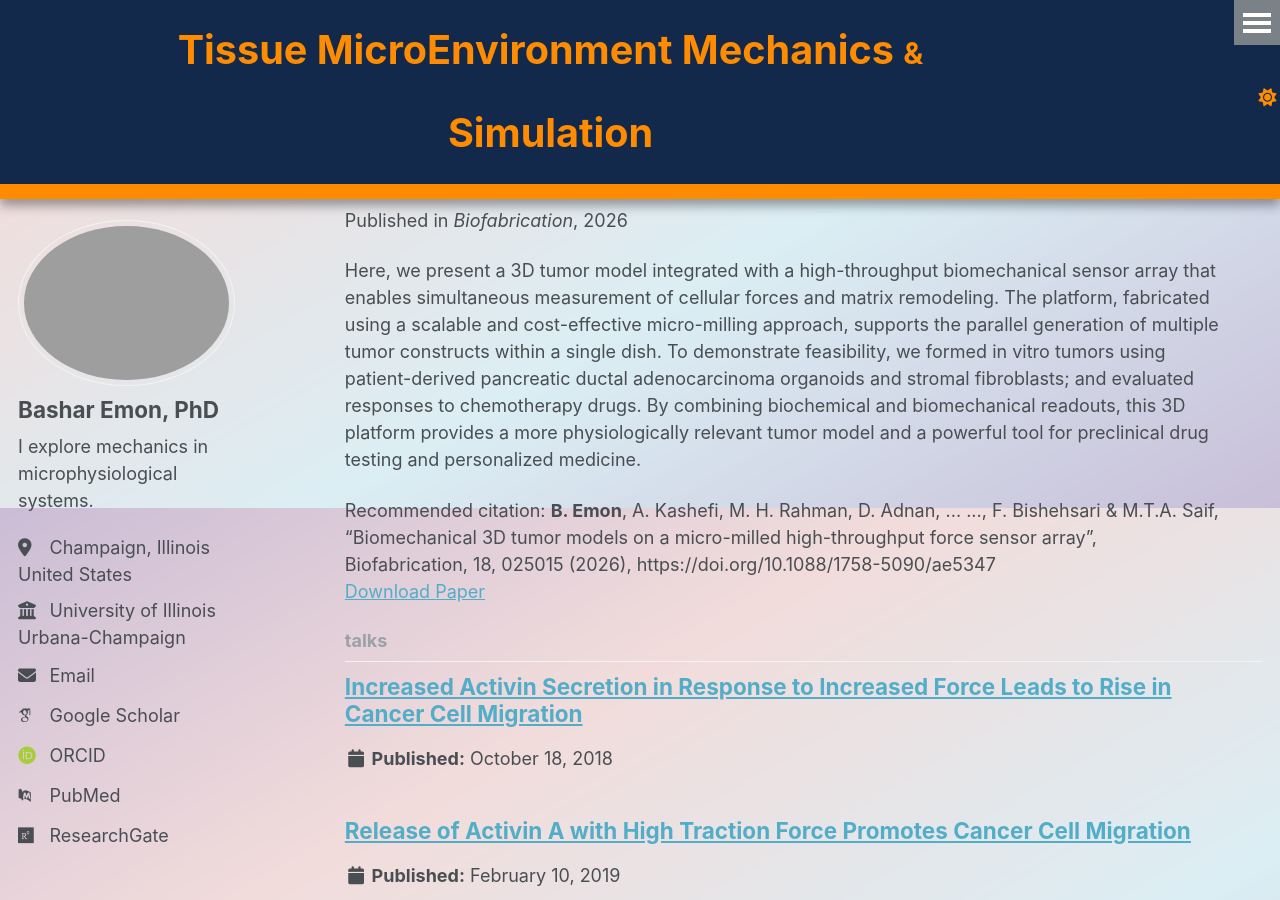
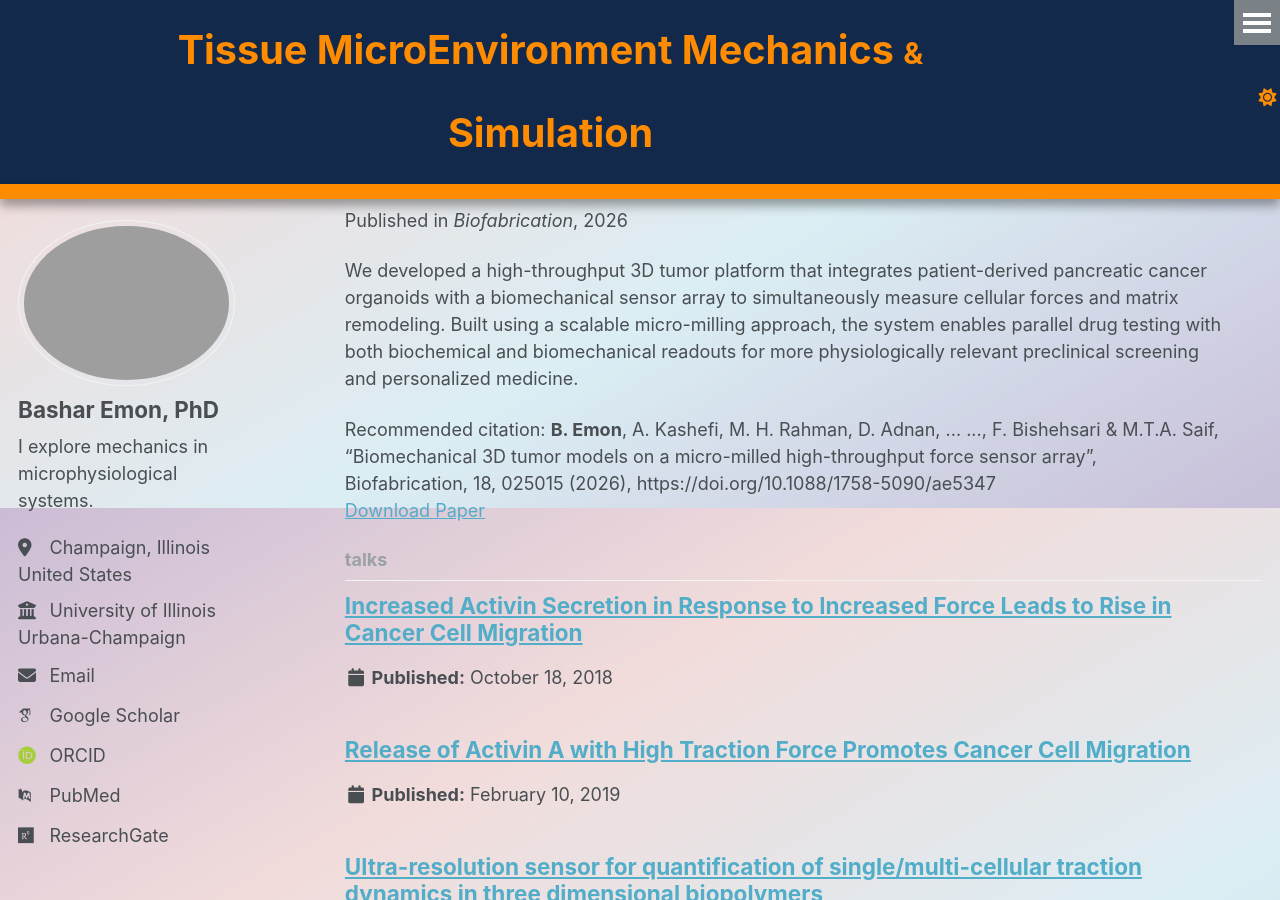
Before and after one commit to BasharEmon/BasharEmon.github.io, a Jekyll site: the page built from _pages/collection-archive.html, in a window 1280 px wide and 900 px high, scrolled down 9392 px. Built offline with Jekyll 4.4.1, drawn with Linux system fonts in a browser that asks for light colours; some web fonts are replaced.

Commit message:
Update Biofabrication 2026.md

```diff
--- a/_publications/Biofabrication 2026.md
+++ b/_publications/Biofabrication 2026.md
@@ -3,7 +3,7 @@ title: "Biomechanical 3D tumor models on a micro-milled high-throughput force se
 collection: publications
 category: manuscripts
 permalink: /publication/Biofabrication 2026
-excerpt: 'Here, we present a 3D tumor model integrated with a high-throughput biomechanical sensor array that enables simultaneous measurement of cellular forces and matrix remodeling. The platform, fabricated using a scalable and cost-effective micro-milling approach, supports the parallel generation of multiple tumor constructs within a single dish. To demonstrate feasibility, we formed in vitro tumors using patient-derived pancreatic ductal adenocarcinoma organoids and stromal fibroblasts; and evaluated responses to chemotherapy drugs. By combining biochemical and biomechanical readouts, this 3D platform provides a more physiologically relevant tumor model and a powerful tool for preclinical drug testing and personalized medicine.'
+excerpt: 'We developed a high-throughput 3D tumor platform that integrates patient-derived pancreatic cancer organoids with a biomechanical sensor array to simultaneously measure cellular forces and matrix remodeling. Built using a scalable micro-milling approach, the system enables parallel drug testing with both biochemical and biomechanical readouts for more physiologically relevant preclinical screening and personalized medicine.'
 date: 2026-03-27
 venue: 'Biofabrication'
 paperurl: 'http://BasharEmon.github.io/files/Biofabrication 2026.pdf'
```
